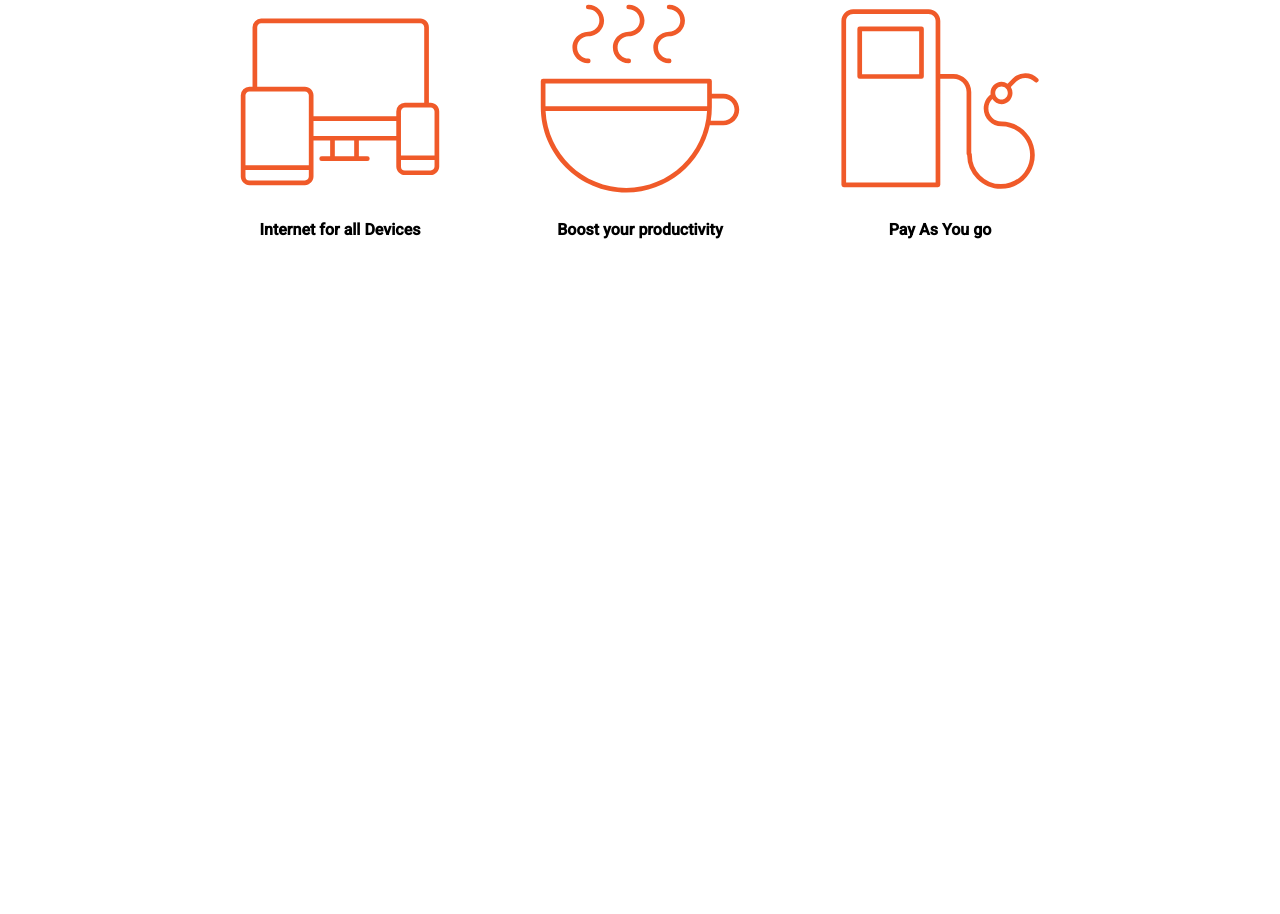
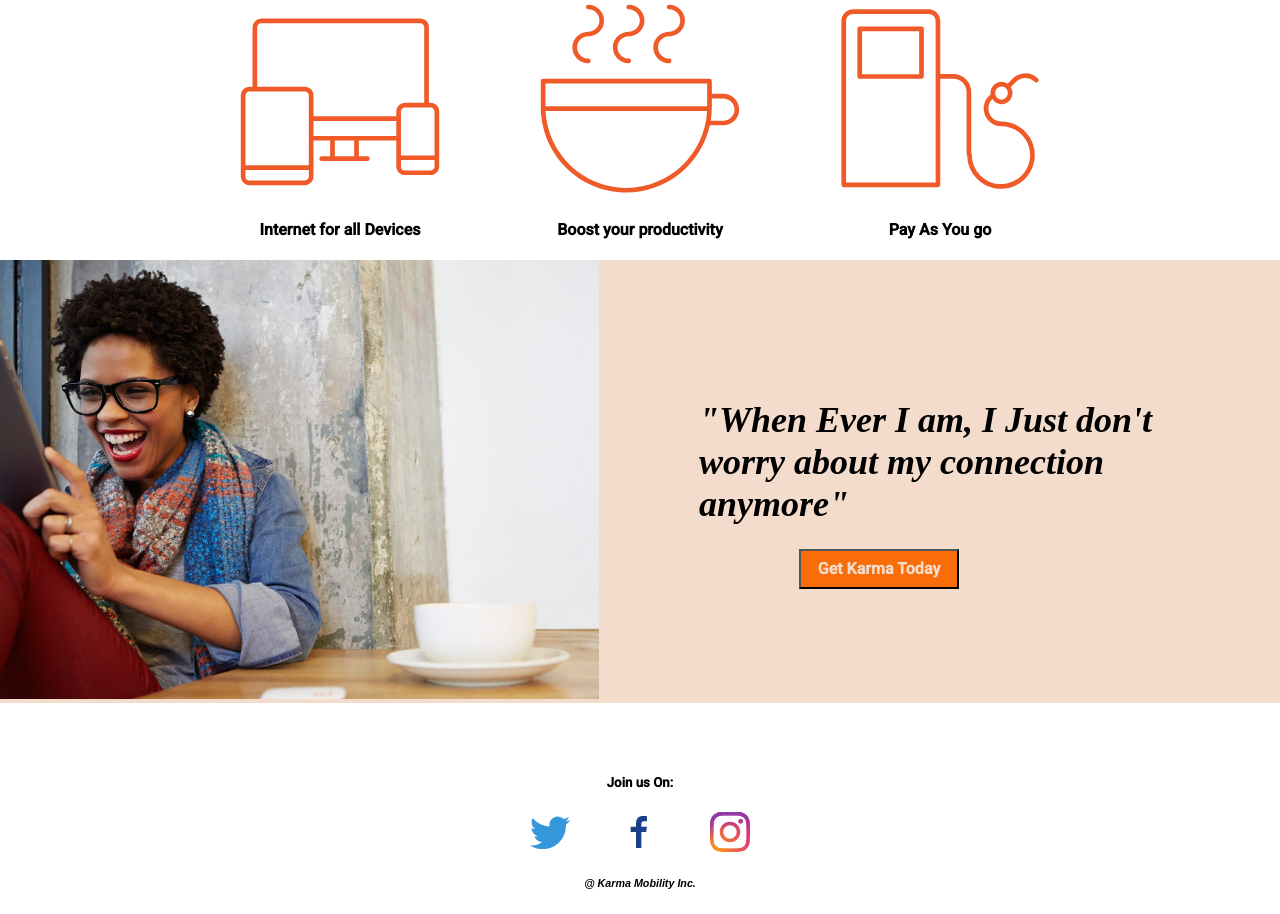
Before and after one commit to CodeYourFuture/HTML-CSS-Module-Project, a PHP site: page / in a window 1280 px wide; the page is wider, and only the part inside the window is pictured. Shown: the part 981-1895 px from the top of that part. Before the commit the page ends 1220 px from the top of that part, so only its background shows below. Run offline with PHP 8.4, Linux system fonts and the light colour scheme.

Commit message:
AddedNewSection

```diff
--- a/index.html
+++ b/index.html
@@ -68,5 +68,43 @@
 
     </div>
 
+<div class="bodybottom">
+
+<div class="bodybottomimg">
+    <img src="/level-2/homepage-feature.png" alt="Karma Store">
+</div>
+
+
+
+
+<div class="bodybottomtxt">
+<div class="bbtstyle">
+<h1>"When Ever I am, I Just don't worry about my connection anymore"</h1>
+</div>
+<div>
+    <button class="karmabtn2">Get Karma Today</button>
+</div>
+</div>
+
+</div>
+
+
 </body>
+<footer>
+    <div class="allfooter">
+    <div class="karmafooter">
+        <h5>Join us On:</h5>
+     </div>
+
+     <div class="footericons">
+        <img class="twit" src="img/twitter-icon.svg" alt="Twitter">
+        <img class="face" src="img/facebook-icon.svg" alt="Facebook">
+        <img class="inst" src="img/instagram-icon.svg" alt="Instgram">
+
+     </div>
+<div class="ftr">
+    <h6>@ Karma Mobility Inc.</h6>
+</div>
+</div>
+</footer>
 </html>
--- a/style.css
+++ b/style.css
@@ -99,7 +99,68 @@ a {
     margin-top: 20px;
     margin-left: 20px;
 }
-.infoclass {
-
+.bodybottomtxt {
+    display: flex;
+    flex-direction: column;
+    padding: 100px;
+    justify-content: center;
+}
+.bodybottom {
+    background-color: #f3dccc;
+    display: flex;
+    justify-content: center;
+}
+.bbtstyle {
+    font-style: italic;
+    font-family:'Times New Roman', Times, serif;
+    font-stretch: extra-expanded;
+    font-size: large;
+    font-weight: bold;
 
 }
+.karmabtn2 {
+    justify-content: center;
+    background-color: #f96c07;
+    text-decoration: aliceblue;
+    color: #f3dccc;
+    font-weight: bold;
+    height: 40px;
+    width: 160px;
+    margin-left: 100px;
+}
+.karmafooter {
+    padding-top: 50px;
+    text-align: center;
+    justify-content: center;
+    border-top: #6940ef;
+    border-radius: 80px;
+}
+.footericons {
+    display: flex;
+flex-direction: row;
+gap: 50px;
+justify-content: center;
+
+}
+.inst {
+    width: 40px;
+    height: 40px;
+}
+.face {
+    width: 40px;
+    height: 40px;
+}
+.twit {
+    width: 40px;
+    height: 40px;
+}
+.allfooter {
+    justify-content: center;
+}
+.ftr {
+    display: flex;
+    font-style: italic;
+    font-family: Arial, Helvetica, sans-serif;
+    font-weight: lighter;
+    justify-content: center;
+}
```
